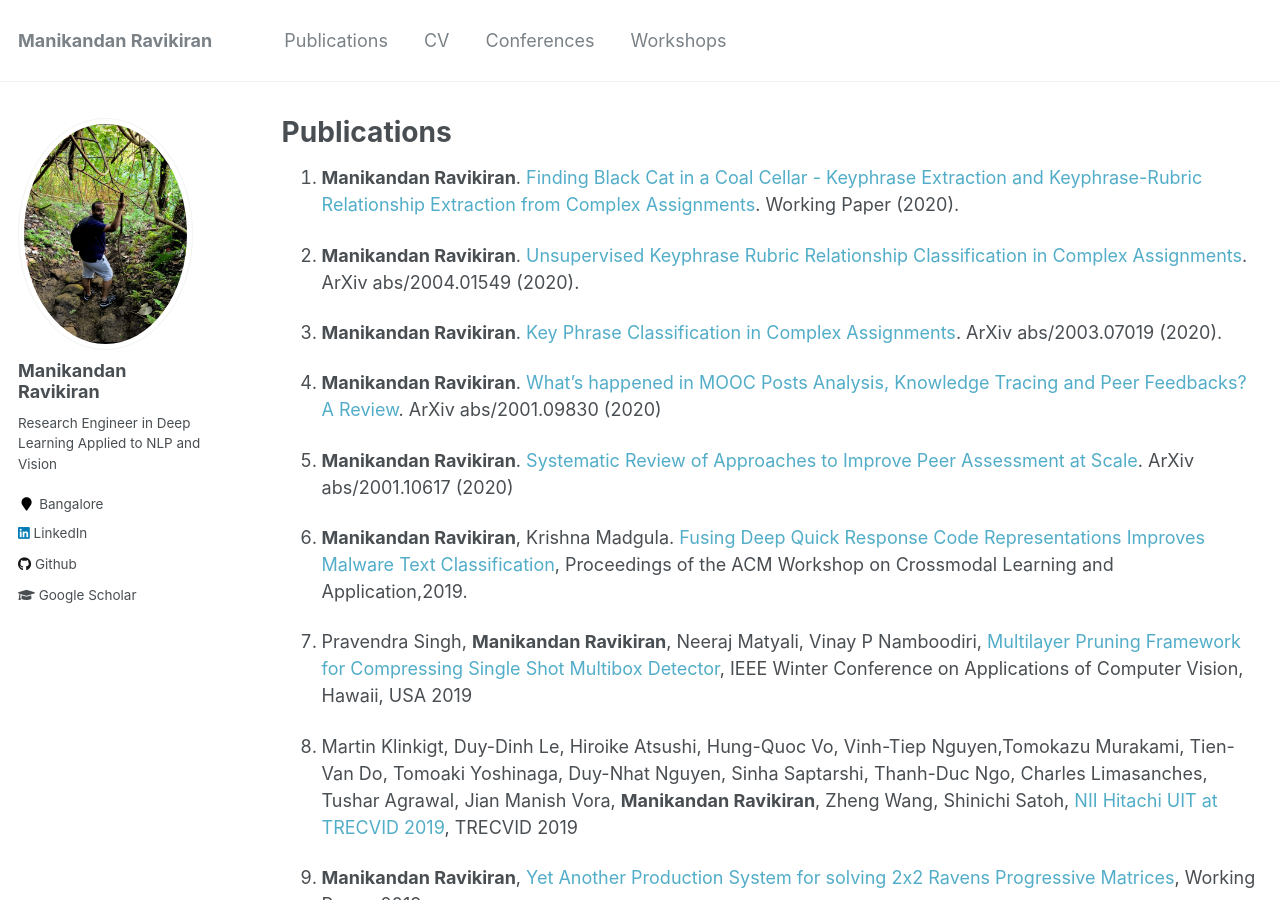
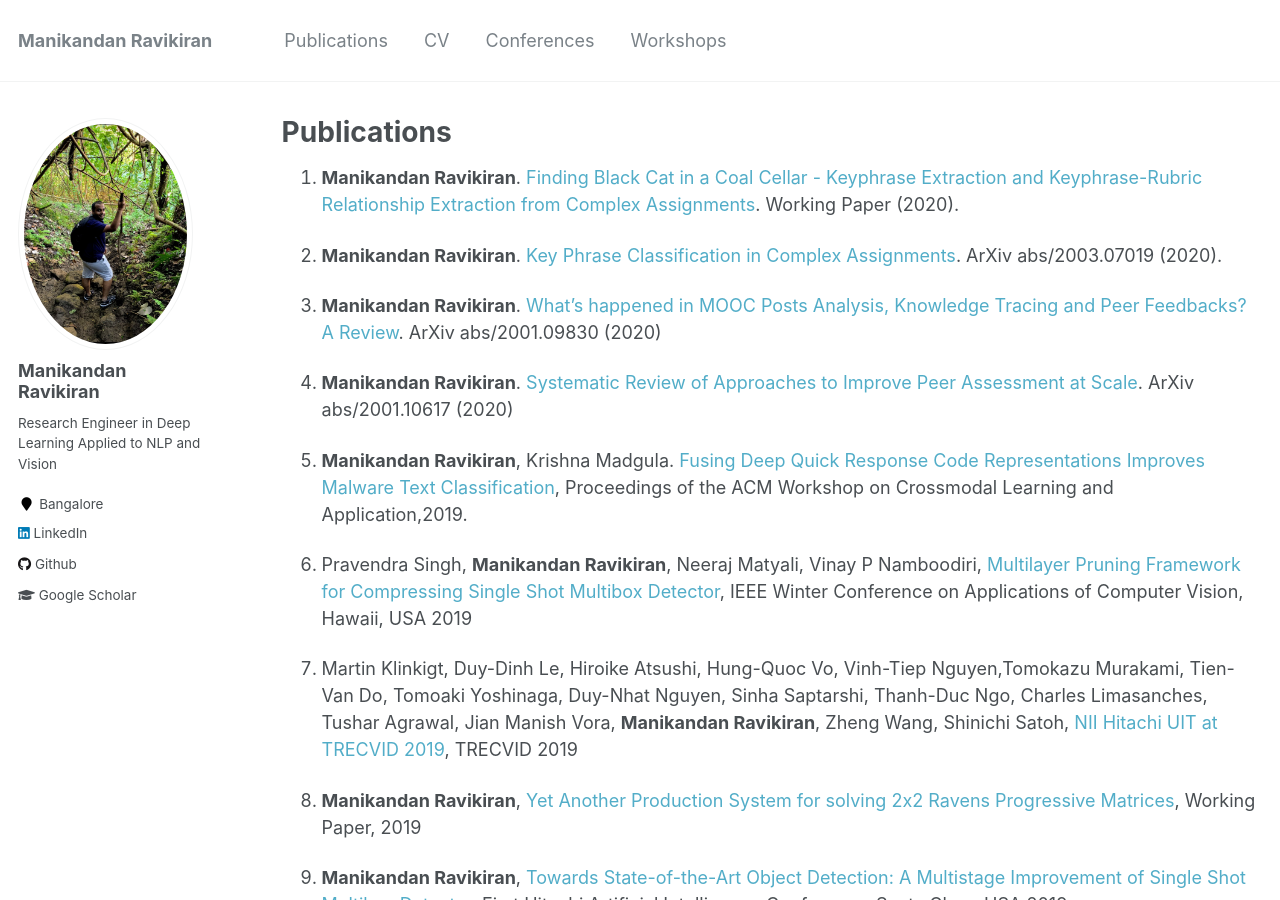
Before and after one commit to manikandan-ravikiran/manikandan-ravikiran.github.io.backup, a Jekyll site: the page built from _pages/publications.md, in a window 1280 px wide and 900 px high. Built offline with Jekyll 4.4.1, drawn with Linux system fonts in a browser that asks for light colours.

```diff
--- a/_pages/publications.md
+++ b/_pages/publications.md
@@ -5,46 +5,44 @@ permalink: /publications/
 author_profile: true
 ---
 
-1. <b>Manikandan Ravikiran</b>. <a href="https://manikandan-ravikiran.github.io/files/edtech1.pdf" style="text-decoration: none;">Finding Black Cat in a Coal Cellar - Keyphrase Extraction and Keyphrase-Rubric Relationship Extraction from Complex Assignments</a>. Working Paper (2020).
+1. <b>Manikandan Ravikiran</b>. <a href="http://arxiv.org/abs/2004.01549" style="text-decoration: none;">Finding Black Cat in a Coal Cellar - Keyphrase Extraction and Keyphrase-Rubric Relationship Extraction from Complex Assignments</a>. Working Paper (2020).
 
-2. <b>Manikandan Ravikiran</b>. <a href="http://arxiv.org/abs/2004.01549" style="text-decoration: none;">Unsupervised Keyphrase Rubric Relationship Classification in Complex Assignments</a>. ArXiv abs/2004.01549 (2020).
+2. <b>Manikandan Ravikiran</b>. <a href="https://arxiv.org/abs/2003.07019" style="text-decoration: none;"> Key Phrase Classification in Complex Assignments</a>. ArXiv abs/2003.07019 (2020).
 
-3. <b>Manikandan Ravikiran</b>. <a href="https://arxiv.org/abs/2003.07019" style="text-decoration: none;"> Key Phrase Classification in Complex Assignments</a>. ArXiv abs/2003.07019 (2020).
+3. <b>Manikandan Ravikiran</b>. <a href="https://arxiv.org/abs/2001.09830" style="text-decoration: none;">What's happened in MOOC Posts Analysis, Knowledge Tracing and Peer Feedbacks? A Review</a>. ArXiv abs/2001.09830 (2020)
 
-4. <b>Manikandan Ravikiran</b>. <a href="https://arxiv.org/abs/2001.09830" style="text-decoration: none;">What's happened in MOOC Posts Analysis, Knowledge Tracing and Peer Feedbacks? A Review</a>. ArXiv abs/2001.09830 (2020)
+4. <b>Manikandan Ravikiran</b>. <a href="https://arxiv.org/abs/2001.10617" style="text-decoration: none;">Systematic Review of Approaches to Improve Peer Assessment at Scale</a>. ArXiv abs/2001.10617 (2020)
 
-5. <b>Manikandan Ravikiran</b>. <a href="https://arxiv.org/abs/2001.10617" style="text-decoration: none;">Systematic Review of Approaches to Improve Peer Assessment at Scale</a>. ArXiv abs/2001.10617 (2020)
+5. <b>Manikandan Ravikiran</b>, Krishna Madgula. <a href="https://dl.acm.org/doi/10.1145/3326459.3329166" style="text-decoration: none;">Fusing Deep Quick Response Code Representations Improves Malware Text Classification</a>, Proceedings of the ACM Workshop on Crossmodal Learning and Application,2019.
 
-6. <b>Manikandan Ravikiran</b>, Krishna Madgula. <a href="https://dl.acm.org/doi/10.1145/3326459.3329166" style="text-decoration: none;">Fusing Deep Quick Response Code Representations Improves Malware Text Classification</a>, Proceedings of the ACM Workshop on Crossmodal Learning and Application,2019.
+6. Pravendra Singh, <b>Manikandan Ravikiran</b>, Neeraj Matyali, Vinay P Namboodiri, <a href="https://arxiv.org/abs/1811.08342" style="text-decoration: none;">Multilayer Pruning Framework for Compressing Single Shot Multibox Detector</a>, IEEE Winter Conference on Applications of Computer Vision, Hawaii, USA 2019
 
-7. Pravendra Singh, <b>Manikandan Ravikiran</b>, Neeraj Matyali, Vinay P Namboodiri, <a href="https://arxiv.org/abs/1811.08342" style="text-decoration: none;">Multilayer Pruning Framework for Compressing Single Shot Multibox Detector</a>, IEEE Winter Conference on Applications of Computer Vision, Hawaii, USA 2019
-
-8. Martin Klinkigt, Duy-Dinh Le, Hiroike Atsushi, Hung-Quoc Vo, Vinh-Tiep Nguyen,Tomokazu Murakami, Tien-Van Do, Tomoaki Yoshinaga, Duy-Nhat Nguyen, Sinha Saptarshi, Thanh-Duc Ngo, Charles Limasanches, Tushar Agrawal, Jian Manish Vora,
+7. Martin Klinkigt, Duy-Dinh Le, Hiroike Atsushi, Hung-Quoc Vo, Vinh-Tiep Nguyen,Tomokazu Murakami, Tien-Van Do, Tomoaki Yoshinaga, Duy-Nhat Nguyen, Sinha Saptarshi, Thanh-Duc Ngo, Charles Limasanches, Tushar Agrawal, Jian Manish Vora,
 <b>Manikandan Ravikiran</b>, Zheng Wang, Shinichi Satoh, <a href="https://www-nlpir.nist.gov/projects/tvpubs/tv19.papers/nii_hitachi_uit.pdf" style="text-decoration: none;"> NII Hitachi UIT at TRECVID 2019</a>, TRECVID 2019
 
-9. <b>Manikandan Ravikiran</b>, <a href="https://manikandan-ravikiran.github.io/files/2x2rpm1.pdf" style="text-decoration: none;">Yet Another Production System for solving 2x2 Ravens Progressive Matrices</a>, Working Paper, 2019
+8. <b>Manikandan Ravikiran</b>, <a href="https://manikandan-ravikiran.github.io/files/2x2rpm1.pdf" style="text-decoration: none;">Yet Another Production System for solving 2x2 Ravens Progressive Matrices</a>, Working Paper, 2019
 
-10. <b>Manikandan Ravikiran</b>, <a href="https://manikandan-ravikiran.github.io/files/AIconf_ssd.pdf" style="text-decoration: none;">Towards State-of-the-Art Object Detection: A Multistage Improvement of Single Shot Multibox Detector</a>, First Hitachi Artificial Intelligence Conference, Santa Clara, USA 2019
+9. <b>Manikandan Ravikiran</b>, <a href="https://manikandan-ravikiran.github.io/files/AIconf_ssd.pdf" style="text-decoration: none;">Towards State-of-the-Art Object Detection: A Multistage Improvement of Single Shot Multibox Detector</a>, First Hitachi Artificial Intelligence Conference, Santa Clara, USA 2019
 
-11. <b>Manikandan Ravikiran</b>, Shibashish Sen, <a href="https://manikandan-ravikiran.github.io/files/RCLP.pdf" style="text-decoration: none;">Enhancing Image Representations for Occluded Face Recognition via Reference Conditioned Low-Rank projection</a>, 48th Annual IEEE AIPR 2019: Cognition, Collaboration, and CloudWashington, D.C. October 15-17, 2019
+10. <b>Manikandan Ravikiran</b>, Shibashish Sen, <a href="https://manikandan-ravikiran.github.io/files/RCLP.pdf" style="text-decoration: none;">Enhancing Image Representations for Occluded Face Recognition via Reference Conditioned Low-Rank projection</a>, 48th Annual IEEE AIPR 2019: Cognition, Collaboration, and CloudWashington, D.C. October 15-17, 2019
 
-12. <b>Manikandan Ravikiran</b>, Shibashish Sen, <a href="https://manikandan-ravikiran.github.io/files/workersafety.pdf" style="text-decoration: none;">Improving Industrial Safety Gear Detection through Re-ID conditioned Detector</a>, 48th Annual IEEE AIPR 2019: Cognition, Collaboration, and CloudWashington, D.C. October 15-17, 2019
+11. <b>Manikandan Ravikiran</b>, Shibashish Sen, <a href="https://manikandan-ravikiran.github.io/files/workersafety.pdf" style="text-decoration: none;">Improving Industrial Safety Gear Detection through Re-ID conditioned Detector</a>, 48th Annual IEEE AIPR 2019: Cognition, Collaboration, and CloudWashington, D.C. October 15-17, 2019
 
-13. <b>Manikandan Ravikiran</b>, <a href="https://manikandan-ravikiran.github.io/files/3x3rpm1.pdf" style="text-decoration: none;"> A Production System to (almost) solve 3x3 Ravens Progressive Matrices </a>, Working Paper, 2019
+12. <b>Manikandan Ravikiran</b>, <a href="https://manikandan-ravikiran.github.io/files/3x3rpm1.pdf" style="text-decoration: none;"> A Production System to (almost) solve 3x3 Ravens Progressive Matrices </a>, Working Paper, 2019
 
-14. <b>Manikandan Ravikiran</b>, <a href="https://manikandan-ravikiran.github.io/files/3x3rpm2.pdf" style="text-decoration: none;"> Occam’s Razor - Simple
+13. <b>Manikandan Ravikiran</b>, <a href="https://manikandan-ravikiran.github.io/files/3x3rpm2.pdf" style="text-decoration: none;"> Occam’s Razor - Simple
 approaches solve 3x3 Raven’s Progressive Matrices </a>, Working Paper, 2019
 
-15. <b>Manikandan Ravikiran</b>, Madgula Krishna, Snehanshu Saha. <a href="https://www.aclweb.org/anthology/S18-1140/" style="text-decoration: none;">TeamDL at SemEval-2018 Task 8: Cybersecurity text analysis using convolutional neural network and conditional random fields</a>, Proceedings of the 12th International Workshop on Semantic Evaluation,2018.
+14. <b>Manikandan Ravikiran</b>, Madgula Krishna, Snehanshu Saha. <a href="https://www.aclweb.org/anthology/S18-1140/" style="text-decoration: none;">TeamDL at SemEval-2018 Task 8: Cybersecurity text analysis using convolutional neural network and conditional random fields</a>, Proceedings of the 12th International Workshop on Semantic Evaluation,2018.
 
-16. Sang Phan, Zheng Wang, Aimin Su, Martin Klinkigt, Mohit Chabbra, <b>Manikandan Ravikiran</b>, Duy Dinh Le and Shinichi Satoh. <a href="https://www-nlpir.nist.gov/projects/tvpubs/tv18.papers/nii_uit_hitachi.pdf" style="text-decoration: none;">NII Hitachi UIT at TRECVID 2018</a>, Proceedings of TRECVID 2018, NIST, USA, 2018
+15. Sang Phan, Zheng Wang, Aimin Su, Martin Klinkigt, Mohit Chabbra, <b>Manikandan Ravikiran</b>, Duy Dinh Le and Shinichi Satoh. <a href="https://www-nlpir.nist.gov/projects/tvpubs/tv18.papers/nii_uit_hitachi.pdf" style="text-decoration: none;">NII Hitachi UIT at TRECVID 2018</a>, Proceedings of TRECVID 2018, NIST, USA, 2018
 
-17. <b>Manikandan Ravikiran</b>, <a href="https://ieeexplore.ieee.org/document/8707409" style="text-decoration: none;">Traffic Sign Detection - How well does SSD fare up? An Empirical Study</a>, 47th Annual IEEE AIPR, Ubiquitous Imaging ,Washington D.C., USA, 2018
+16. <b>Manikandan Ravikiran</b>, <a href="https://ieeexplore.ieee.org/document/8707409" style="text-decoration: none;">Traffic Sign Detection - How well does SSD fare up? An Empirical Study</a>, 47th Annual IEEE AIPR, Ubiquitous Imaging ,Washington D.C., USA, 2018
 
-18. Sarath Ramachandran, <b>Manikandan Ravikiran</b>,Yoshiki Niwa. <a href="https://www.aclweb.org/anthology/S17-2176/" style="text-decoration: none;">Hitachi at SemEval-2017 Task 12: System for temporal information extraction from clinical notes</a>, Proceedings of the 11th International Workshop on Semantic Evaluation (SemEval-2017),2017.
+17. Sarath Ramachandran, <b>Manikandan Ravikiran</b>,Yoshiki Niwa. <a href="https://www.aclweb.org/anthology/S17-2176/" style="text-decoration: none;">Hitachi at SemEval-2017 Task 12: System for temporal information extraction from clinical notes</a>, Proceedings of the 11th International Workshop on Semantic Evaluation (SemEval-2017),2017.
 
-19. Sarath Ramachandran, <b>Manikandan Ravikiran</b>, Yoshiki Niwa. <a href="https://www.aclweb.org/anthology/S16-1191/" style="text-decoration: none;">Hitachi at Semeval-2016 task 12: A hybrid approach for temporal information extraction from clinical notes</a>, Proceedings of the 10th International Workshop on Semantic Evaluation (SemEval-2016),2016.
+18. Sarath Ramachandran, <b>Manikandan Ravikiran</b>, Yoshiki Niwa. <a href="https://www.aclweb.org/anthology/S16-1191/" style="text-decoration: none;">Hitachi at Semeval-2016 task 12: A hybrid approach for temporal information extraction from clinical notes</a>, Proceedings of the 10th International Workshop on Semantic Evaluation (SemEval-2016),2016.
 
-20. <b>Manikandan Ravikiran</b>, Sneha Mani. <a href="" style="text-decoration: none;">Toxic Comment Classification-An Empirical Study</a>. Working Paper. 2016
+19. <b>Manikandan Ravikiran</b>, Sneha Mani. <a href="" style="text-decoration: none;">Toxic Comment Classification-An Empirical Study</a>. Working Paper. 2016
 
-21. Snehanshu Saha, Surbhi Agrawal,<b>Manikandan Ravikiran</b>, Kakoli Bora, Swati Routh, Anand Narasimhamurthy. <a href="https://arxiv.org/abs/1504.07865" style="text-decoration: none;">ASTROMLSKIT: A New Statistical Machine Learning Toolkit: A Platform for Data Analytics in Astronomy</a>. ArXiv, abs/1504.07865.
+20. Snehanshu Saha, Surbhi Agrawal,<b>Manikandan Ravikiran</b>, Kakoli Bora, Swati Routh, Anand Narasimhamurthy. <a href="https://arxiv.org/abs/1504.07865" style="text-decoration: none;">ASTROMLSKIT: A New Statistical Machine Learning Toolkit: A Platform for Data Analytics in Astronomy</a>. ArXiv, abs/1504.07865.
```
Also changed, not shown: _pages/cv.md (+3 -4 lines).
